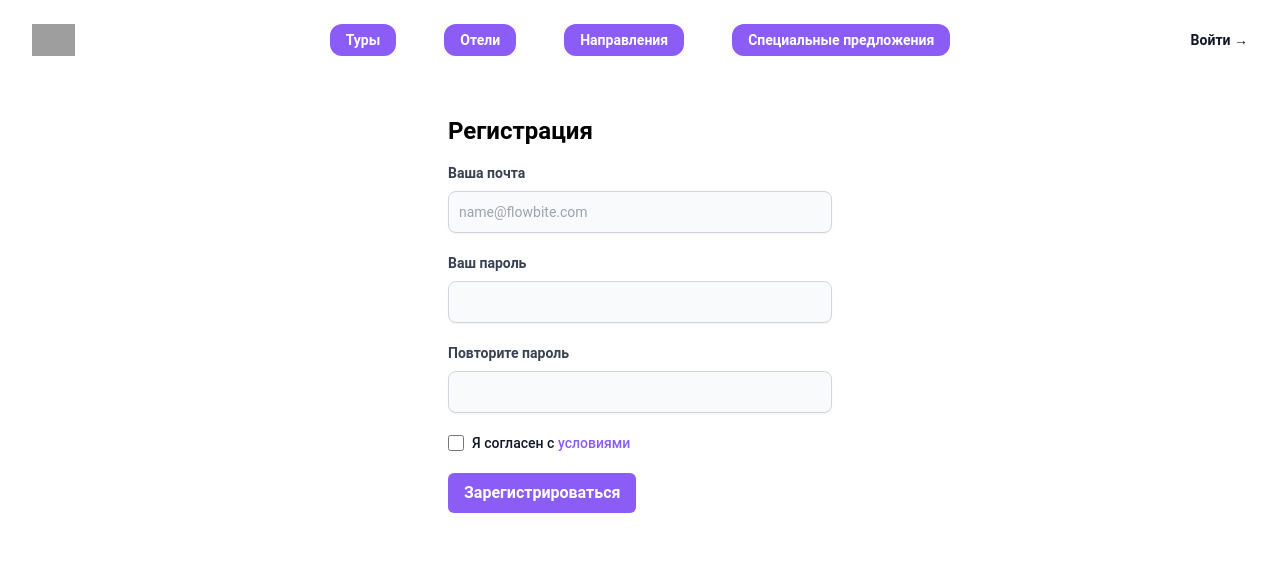
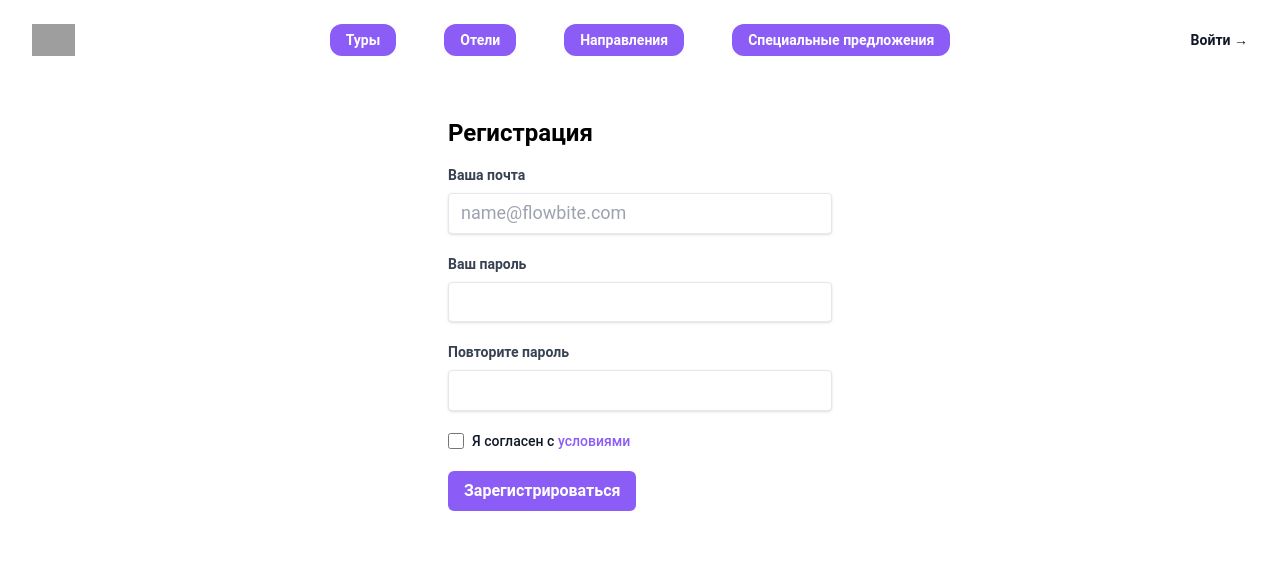
Before and after one commit to daria-udrmm/travel, a Next.js app: page /register in a window 1280 px wide. Shown: the top 587 px of the page. Built offline with nearby package versions, Linux system fonts and the light colour scheme; grey boxes are pictures that could not be loaded.

Commit message:
[^] фикс

```diff
--- a/src/components/Layout/index.tsx
+++ b/src/components/Layout/index.tsx
@@ -8,7 +8,7 @@ const Layout = (props: PropsWithChildren) => {
             <div className="bg-white">
                 <Header />
             </div>
-            <div className='mx-auto max-w-7xl px-6 lg:px-8 pb-6'>
+            <div className='mx-auto max-w-7xl w-full pb-6'>
                 {props.children}
             </div>
             <Footer />
--- a/src/components/Login/index.tsx
+++ b/src/components/Login/index.tsx
@@ -40,7 +40,7 @@ const Log = () => {
   };
 
   return (
-    <div className="flex items-center justify-center w-96">
+    <div className="flex items-center justify-center max-w-96 mx-auto">
       <div className="w-full">
         <h2 className="text-center text-xl font-semibold mb-4">Вход</h2>
         <form onSubmit={handleSubmit}>
--- a/src/components/Register/index.tsx
+++ b/src/components/Register/index.tsx
@@ -39,19 +39,19 @@ const RegisterPage = () => {
     };
 
     return (
-        <form className="w-96">
+        <form className="w-96 mx-auto">
             <h2 className="text-2xl font-bold mb-4">Регистрация</h2>
             <div className="mb-5">
                 <label for="email" className="block text-gray-700 text-sm font-bold mb-2">Ваша почта</label>
-                <input type="email" id="email" className="shadow-sm bg-gray-50 border border-gray-300 text-gray-900 text-sm rounded-lg focus:outline-none focus:border-violet-500 block w-full p-2.5 dark:bg-gray-700 dark:border-gray-600 dark:placeholder-gray-400 dark:text-white dark:focus:ring-blue-500 dark:focus:border-blue-500 dark:shadow-sm-light" placeholder="name@flowbite.com" required />
+                <input type="email" id="email" className="text-lg shadow appearance-none border rounded w-full py-2 px-3 text-gray-700 leading-tight  focus:ring focus:outline-none focus:ring-violet-500" placeholder="name@flowbite.com" required />
             </div>
             <div className="mb-5">
                 <label for="password" className="block text-gray-700 text-sm font-bold mb-2">Ваш пароль</label>
-                <input type="password" id="password" className="shadow-sm bg-gray-50 border border-gray-300 text-gray-900 text-sm rounded-lg focus:outline-none focus:border-violet-500 block w-full p-2.5 dark:bg-gray-700 dark:border-gray-600 dark:placeholder-gray-400 dark:text-white dark:focus:ring-blue-500 dark:focus:border-blue-500 dark:shadow-sm-light" required />
+                <input type="password" id="password" className="text-lg shadow appearance-none border rounded w-full py-2 px-3 text-gray-700 leading-tight  focus:ring focus:outline-none focus:ring-violet-500" required />
             </div>
             <div className="mb-5">
                 <label for="repeat-password" className="block text-gray-700 text-sm font-bold mb-2">Повторите пароль</label>
-                <input type="password" id="repeat-password" className="shadow-sm bg-gray-50 border border-gray-300 text-gray-900 text-sm rounded-lg focus:outline-none focus:border-violet-500 block w-full p-2.5 dark:bg-gray-700 dark:border-gray-600 dark:placeholder-gray-400 dark:text-white dark:focus:ring-blue-500 dark:focus:border-blue-500 dark:shadow-sm-light" required />
+                <input type="password" id="repeat-password" className="text-lg shadow appearance-none border rounded w-full py-2 px-3 text-gray-700 leading-tight  focus:ring focus:outline-none focus:ring-violet-500" required />
             </div>
             <div className="flex items-start mb-5">
                 <div className="flex items-center h-5">
```
